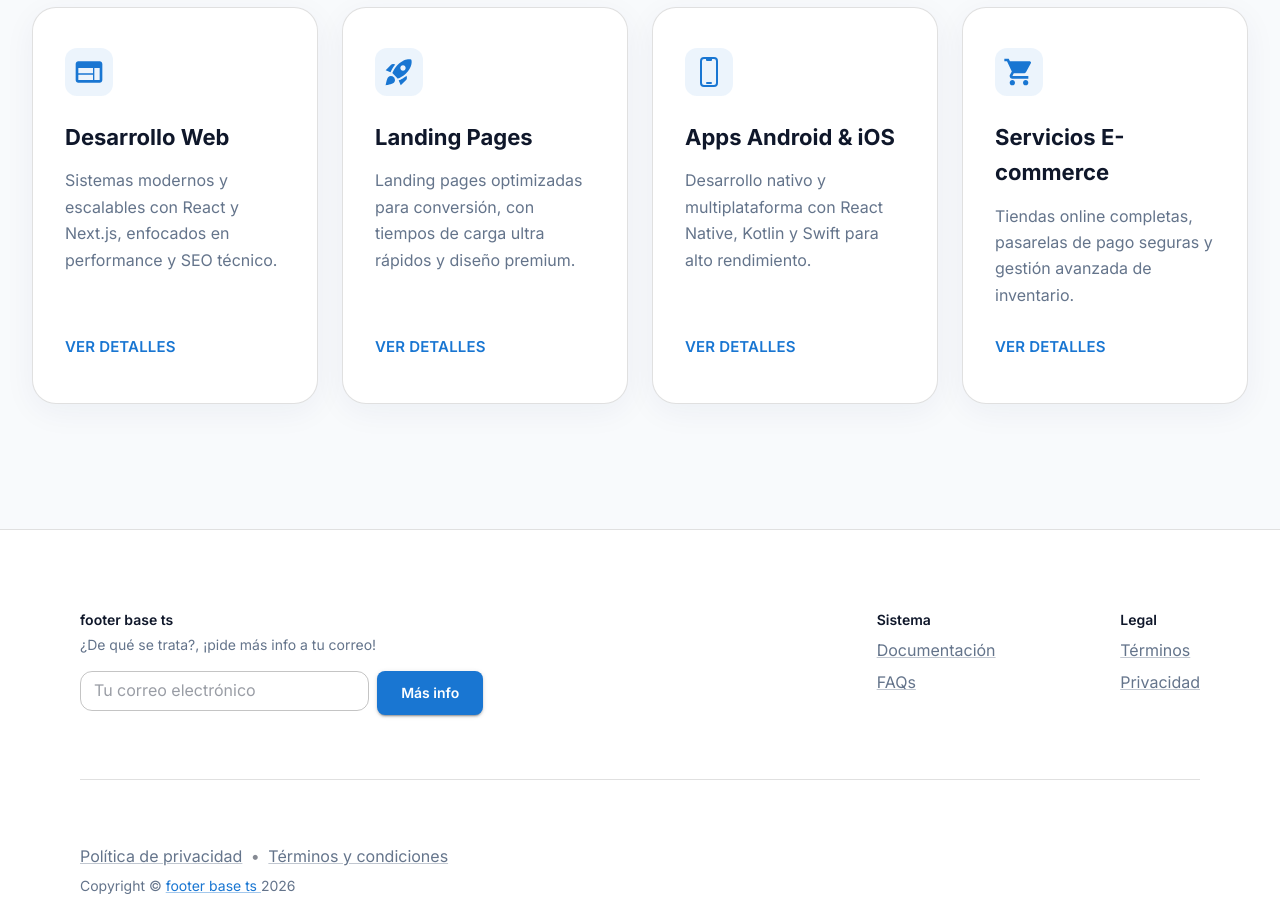
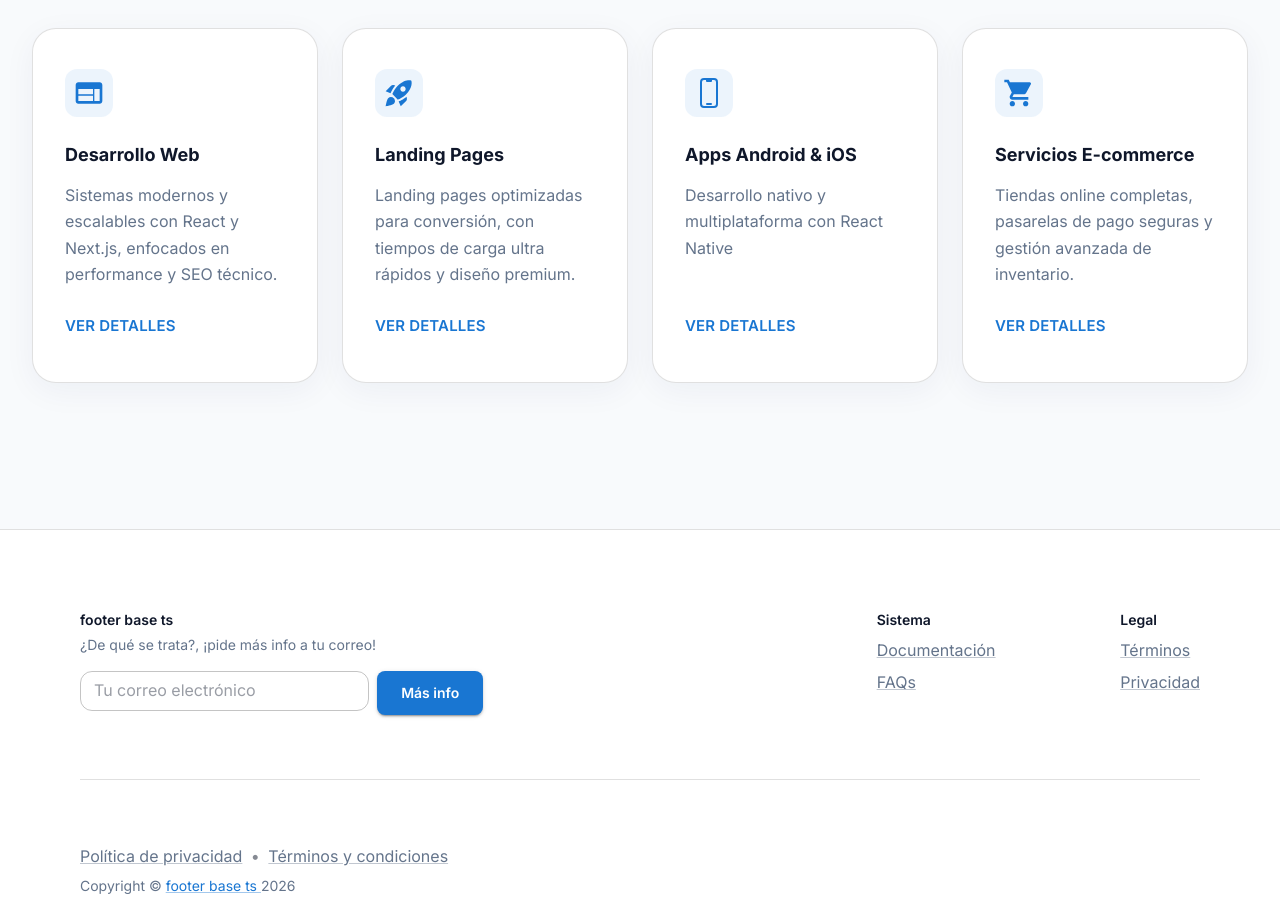
Before and after one commit to fabiofruto88/MI-PORTAFOLIO, a Next.js app: page / in a window 1280 px wide. Shown: the part 1300-2217 px from the top of the page. Built offline with nearby package versions, Linux system fonts and the light colour scheme.

Commit message:
Update CardServices description and adjust title font size for improved readability

```diff
--- a/src/app/page.tsx
+++ b/src/app/page.tsx
@@ -252,7 +252,7 @@ export default function Home() {
               <CardServices
                 icon={HiOutlineDevicePhoneMobile}
                 title="Apps Android & iOS"
-                description="Desarrollo nativo y multiplataforma con React Native, Kotlin y Swift para alto rendimiento."
+                description="Desarrollo nativo y multiplataforma con React Native"
               />
             </Grid>
             <Grid size={{ xs: 12, sm: 6, md: 3 }}>
--- a/src/components/common/CardServices.tsx
+++ b/src/components/common/CardServices.tsx
@@ -88,7 +88,7 @@ const CardServices: React.FC<CardServicesProps> = ({
         component="h3"
         sx={{
           fontWeight: 700,
-          fontSize: 22,
+          fontSize: 18,
           color: theme.palette.text.primary,
           mb: 1.5,
           textAlign: "left",
```
